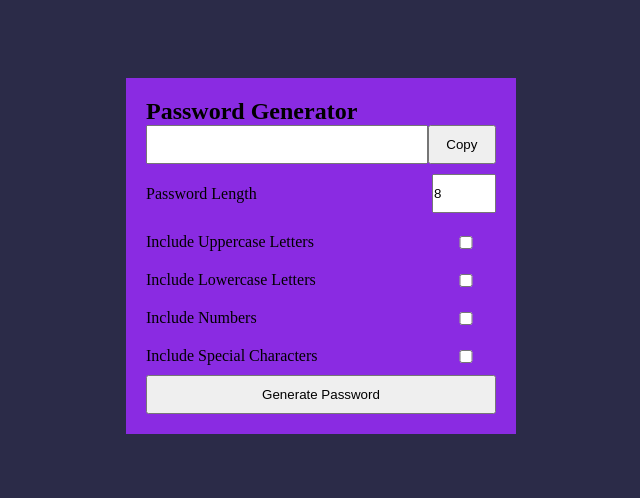
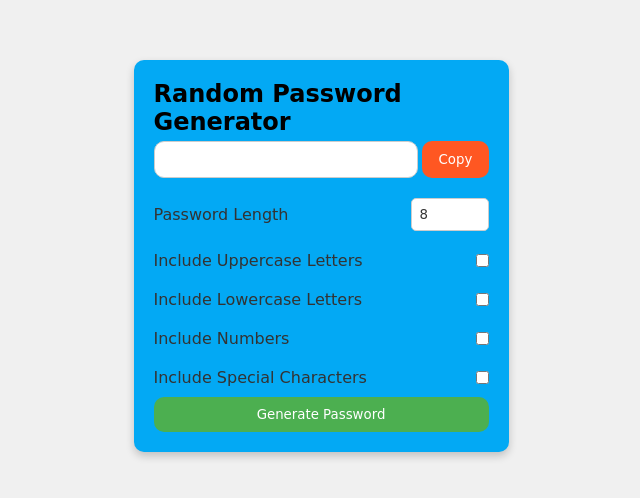
Before and after one commit to Prakhar9450/getyourfunds, a React (Vite) app: page / in a window 1280 px wide. Shown: the part 144-642 px from the top of the page, without its empty margins (319-959 px from the left). Built offline with nearby package versions, Linux system fonts and the light colour scheme.

Commit message:
Improved Design

```diff
--- a/src/App.css
+++ b/src/App.css
@@ -1,10 +1,13 @@
 * {
   margin: 0;
   padding: 0;
+  box-sizing: border-box;
+  color: #333333;
+  font-family: Comic Sans MS;
 }
 
 body {
-  background-color: rgb(43, 43, 72);
+  background-color: #f0f0f0;
   width: 100%;
   height: 100vh;
   display: flex;
@@ -13,24 +16,49 @@ body {
 }
 
 .passwordBox {
-  width: 350px;
+  width: 375px;
   padding: 20px;
-  background-color: blueviolet;
+  background-color: #03a9f4;
+  border-radius: 10px;
+  box-shadow: 0 4px 8px rgba(0, 0, 0, 0.2);
+  transition: box-shadow 0.3s ease;
+}
+
+.passwordBox h2 {
+  color: #000;
+  margin-bottom: 5px;
+}
+
+.passwordBox:hover {
+  box-shadow: 0 8px 16px rgba(0, 0, 0, 0.4);
 }
 
 .passwordBoxIn {
   display: flex;
+  margin-bottom: 10px;
 }
 
 .passwordBoxIn input {
   flex-basis: 80%;
-  padding-left: 5px;
+  padding: 10px;
+  border-radius: 10px;
+  border: 1px solid #ccc;
 }
 
 .passwordBoxIn button {
   flex-basis: 20%;
   padding: 10px 0px;
+  margin-left: 4px;
   cursor: pointer;
+  border-radius: 10px;
+  background-color: #ff5722;
+  color: #fff;
+  border: none;
+  transition: background-color 0.3s ease;
+}
+
+.passwordBoxIn button:hover {
+  background-color: #e64a19;
 }
 
 .passLength {
@@ -40,13 +68,24 @@ body {
   justify-content: space-between;
 }
 
-.passLength input {
-  padding: 10px 0px;
-  width: 60px;
+.passLength input[type="number"],
+.passLength input[type="checkbox"] {
+  padding: 8px;
+  border-radius: 5px;
+  border: 1px solid #ccc;
 }
 
 .btn {
   width: 100%;
+  border-radius: 10px;
   padding: 10px 0px;
   cursor: pointer;
+  background-color: #4caf50;
+  color: #fff;
+  border: none;
+  transition: background-color 0.3s ease;
 }
+
+.btn:hover {
+  background-color: #388e3c;
+}
--- a/src/App.jsx
+++ b/src/App.jsx
@@ -41,7 +41,7 @@ function App() {
   return (
     <>
       <div className="passwordBox">
-        <h2>Password Generator</h2>
+        <h2>Random Password Generator</h2>
 
         <div className="passwordBoxIn">
           <input type="text" readOnly value={fPass} />
```
